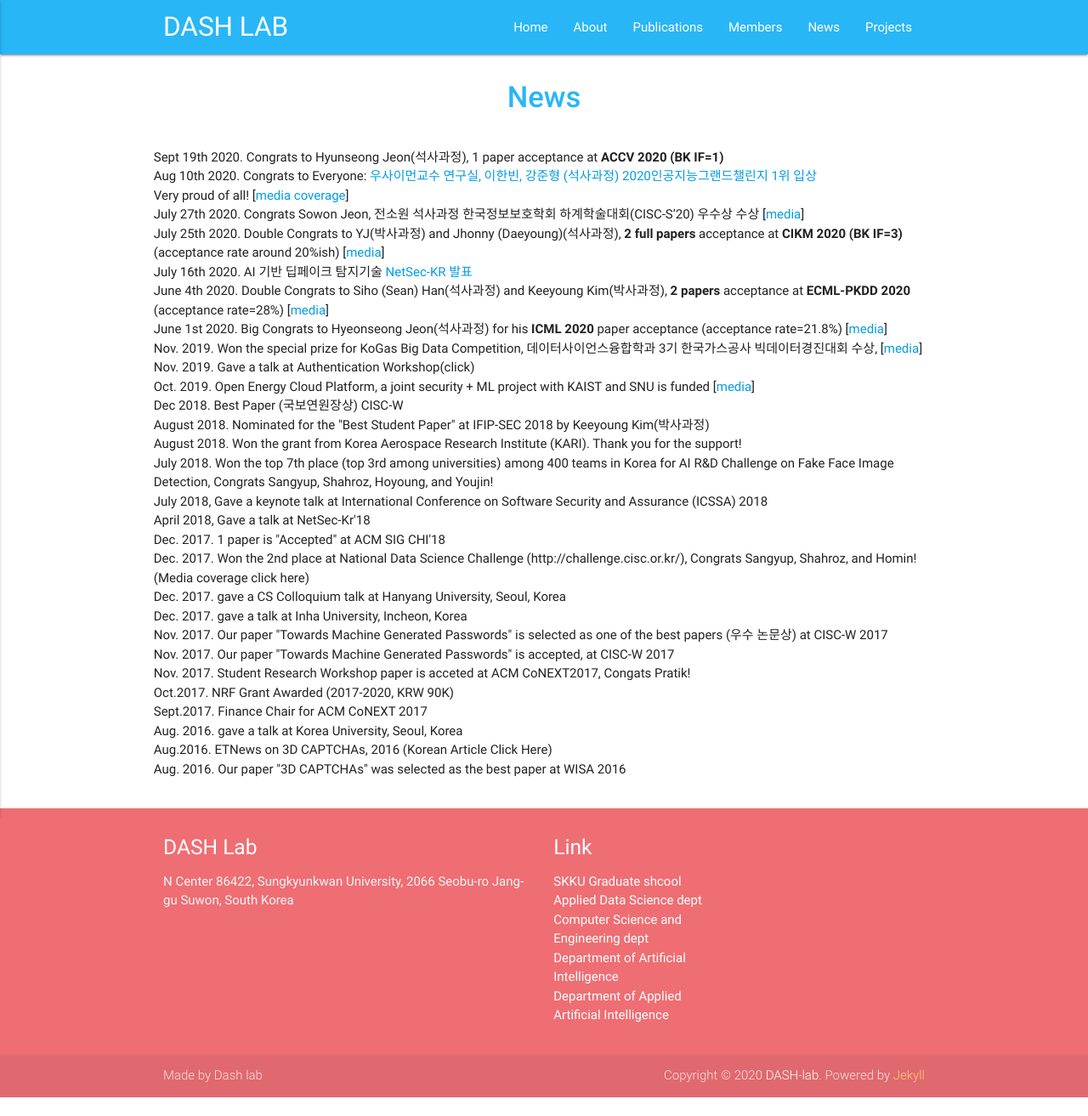
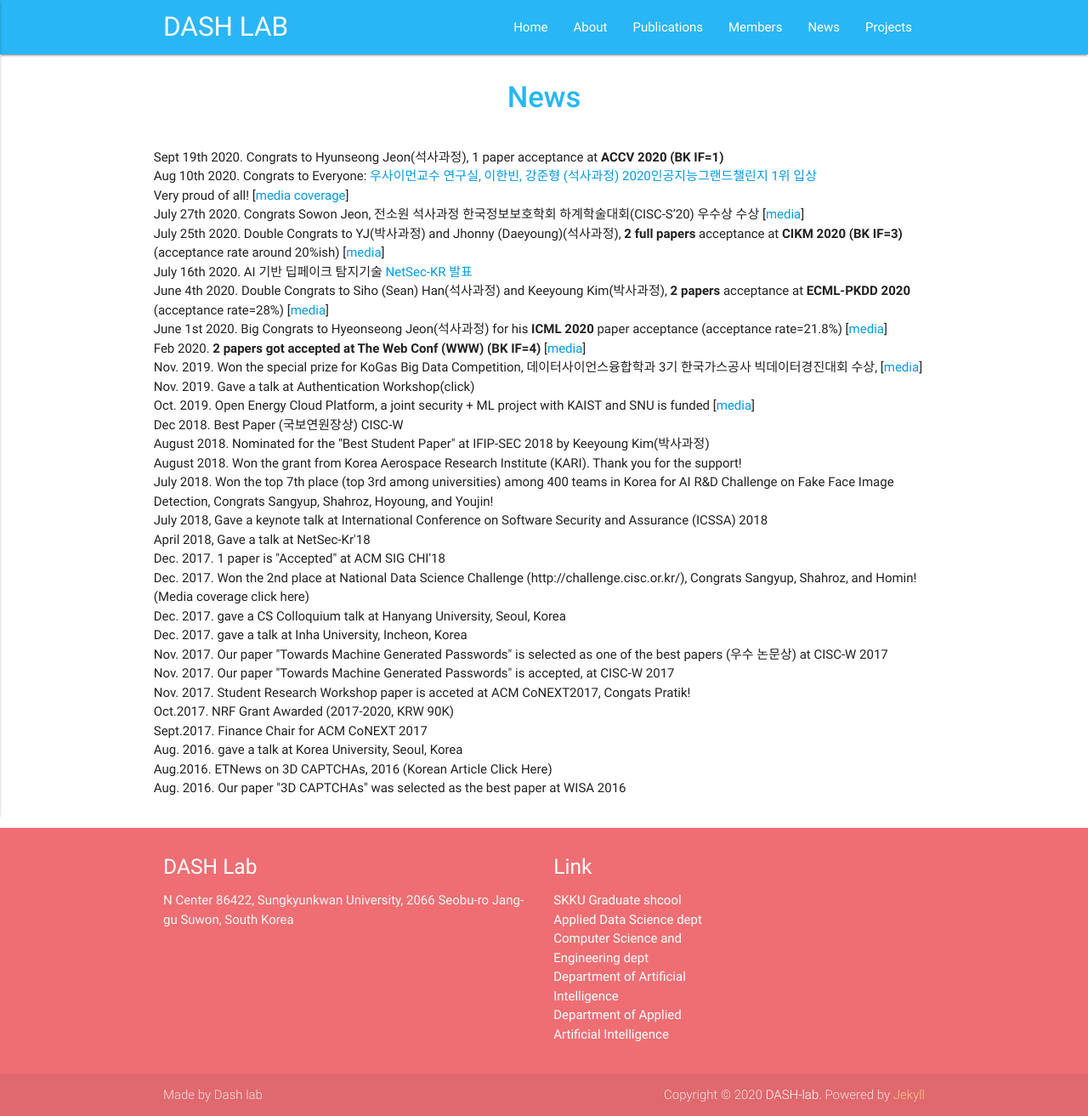
Before and after one commit to Yurim990507/DASH-Lab.github.io, a Jekyll site: the page built from example4.md, in a window 1280 px wide. Shown: the whole page at 85% size. Built offline with Jekyll 4.4.1, drawn with Linux system fonts in a browser that asks for light colours; before the commit the page ends 1291 px from its top, so only the background shows below that.

Commit message:
Update example4.md

```diff
--- a/example4.md
+++ b/example4.md
@@ -16,6 +16,8 @@ July 25th 2020. Double Congrats to YJ(박사과정) and Jhonny (Daeyoung)(석사
 July 16th 2020. AI 기반 딥페이크 탐지기술 <a href="http://www.netsec-kr.or.kr/static/program">NetSec-KR 발표</a> <br>
 June 4th 2020. Double Congrats to Siho (Sean) Han(석사과정) and Keeyoung Kim(박사과정), <b> 2 papers </b> acceptance at <b>ECML-PKDD 2020</b> (acceptance rate=28%) [<a href="https://sci-cube.skku.edu/sci-cube/community/news.do?mode=view&articleNo=98145&article.offset=0&articleLimit=10">media</a>]<br>
 June 1st 2020. Big Congrats to Hyeonseong Jeon(석사과정) for his <b>ICML 2020</b> paper acceptance (acceptance rate=21.8%) [<a href="https://ai.skku.edu/ai/community/news.do?mode=view&articleNo=97854&article.offset=0&articleLimit=10">media</a>]<br>
+        Feb 2020. <b> 2 papers got accepted at The Web Conf (WWW) (BK IF=4)</b> [<a href="https://cs.skku.edu/edures/research/view/4808">media</a>] <br>
+
 Nov. 2019. Won the special prize for KoGas Big Data Competition, 데이터사이언스융합학과 3기 한국가스공사 빅데이터경진대회 수상, [<a href="https://sci-cube.skku.edu/sci-cube/community/news.do?mode=view&articleNo=87619&article.offset=0&articleLimit=10">media</a>] <br>
 Nov. 2019. Gave a talk at Authentication Workshop(click) <br>
 Oct. 2019. Open Energy Cloud Platform, a joint security + ML project with KAIST and SNU is funded [<a href="https://www.oecp.kaist.ac.kr/members">media</a>] <br>
```
